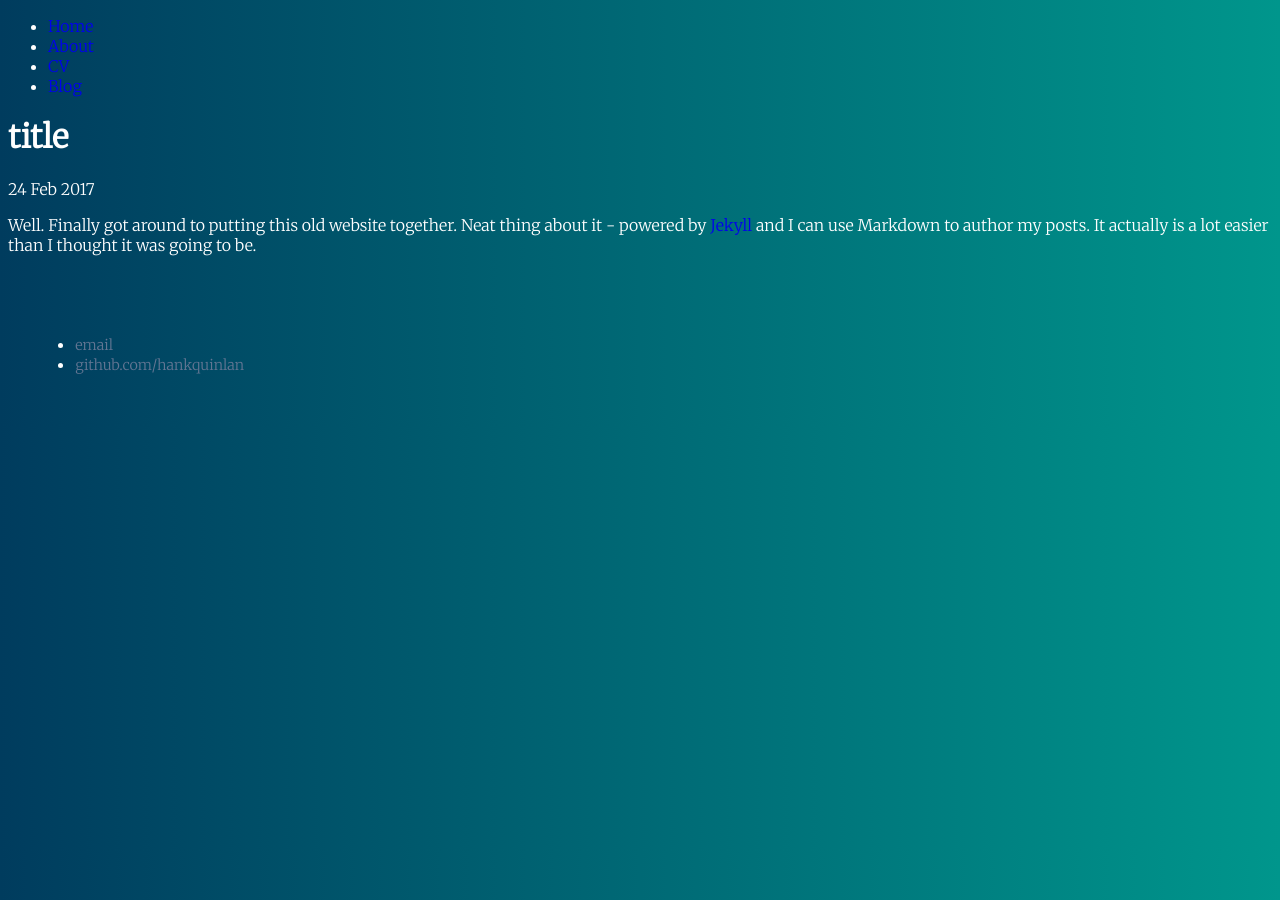
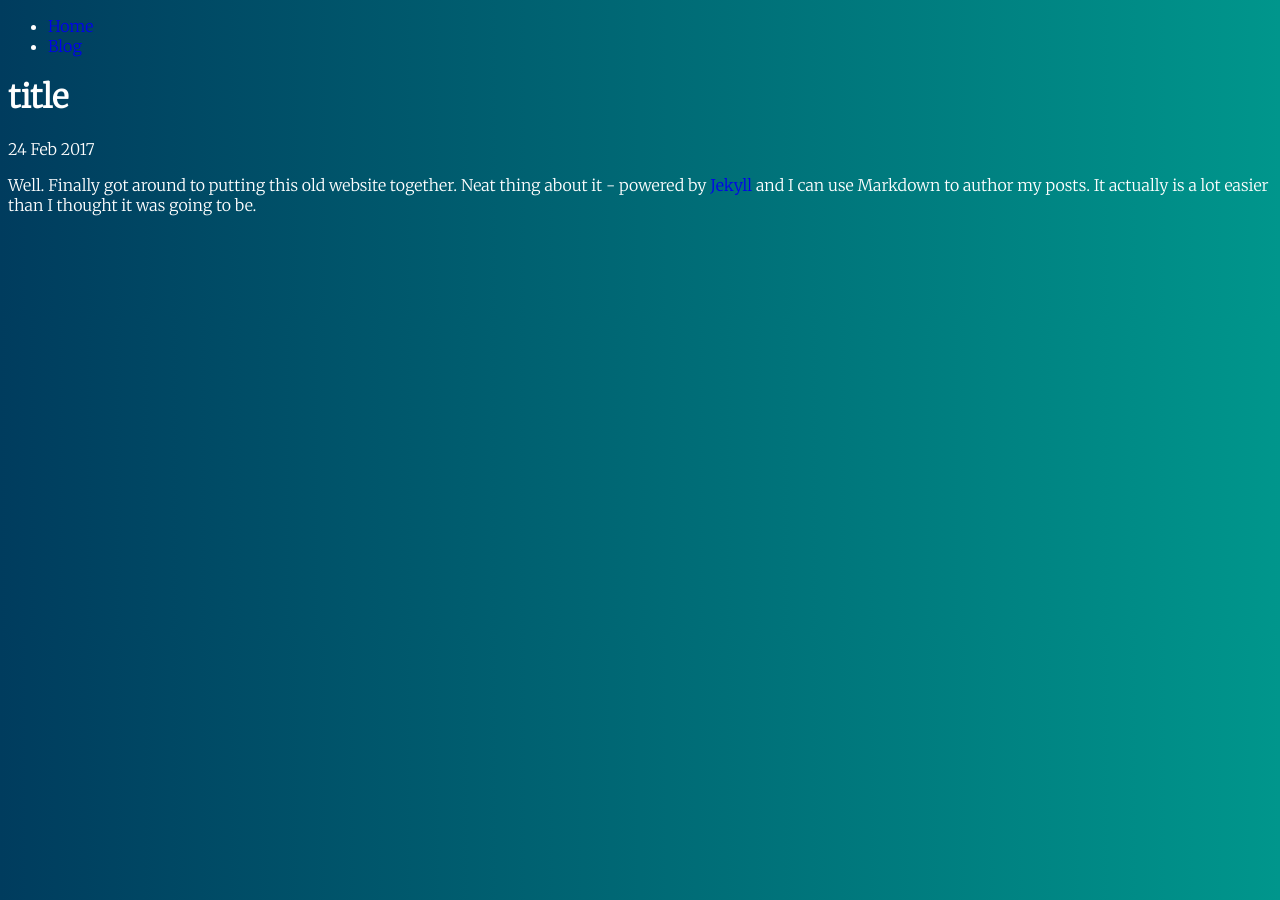
Before and after one commit to worlding/worlding.github.io, a Jekyll site: the page built from _posts/2017-02-24-title-of-my-post.md, in a window 1280 px wide. Built offline with Jekyll 4.4.1, drawn with Linux system fonts in a browser that asks for light colours.

Commit message:
Update default.html

```diff
--- a/_layouts/default.html
+++ b/_layouts/default.html
@@ -11,8 +11,6 @@
 			<nav>
 	    		<ul>
 	        		<li><a href="/">Home</a></li>
-		        	<li><a href="/about">About</a></li>
-	        		<li><a href="/cv">CV</a></li>
 	        		<li><a href="/blog">Blog</a></li>
 	    		</ul>
 			</nav>
@@ -22,10 +20,6 @@
 
 			</div><!-- /.container -->
 			<footer>
-	    		<ul>
-	        		<li><a href="mailto:hankquinlanhub@gmail.com">email</a></li>
-	        		<li><a href="https://github.com/hankquinlan">github.com/hankquinlan</a></li>
-				</ul>
 			</footer>
 		</body>
 	</html>
```
